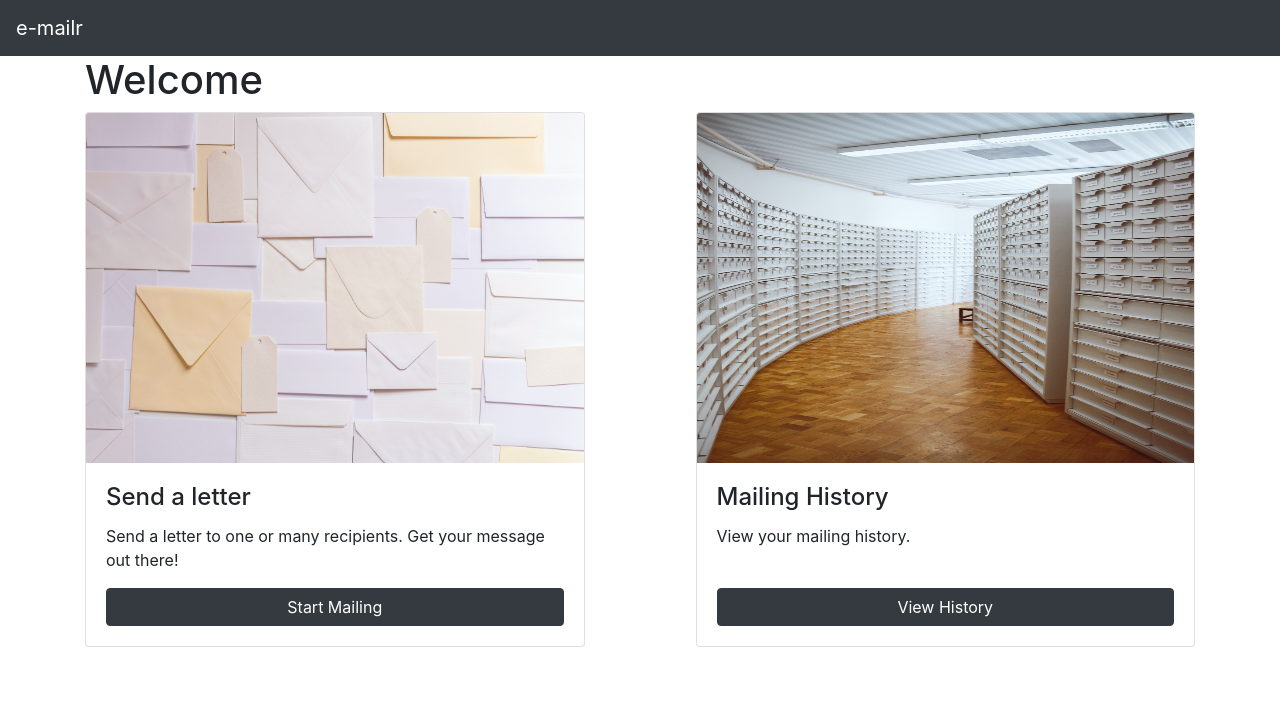
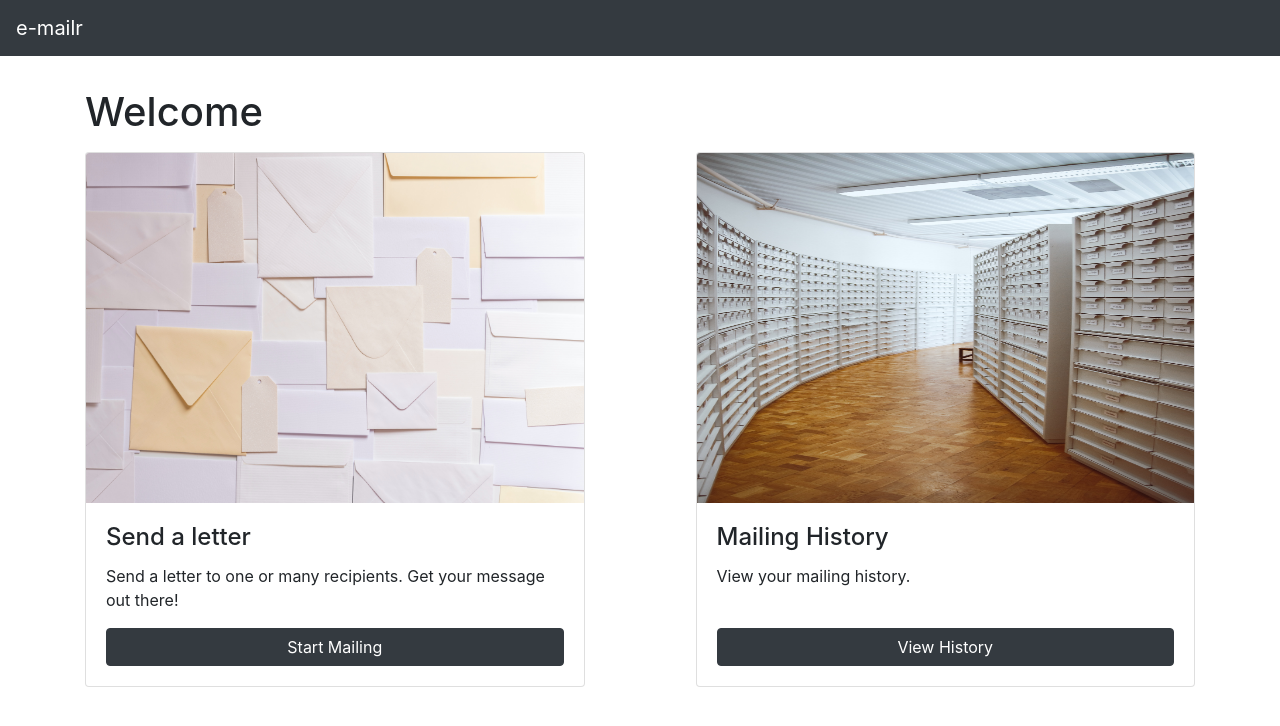
Before and after one commit to holistic-web/e-mailr, a Nuxt app in the folder web-app/: page / in a window 1280 px wide. Shown: the top 726 px of the page. Built offline with nearby package versions, Linux system fonts and the light colour scheme.

Commit message:
fix: ensure classes.scss is imported in the homepage

```diff
--- a/web-app/pages/index.vue
+++ b/web-app/pages/index.vue
@@ -46,6 +46,8 @@ export default Vue.extend({})
 </script>
 
 <style lang="scss">
+@import '../styles/classes';
+
 .Home {
 
   &__menu {
```
